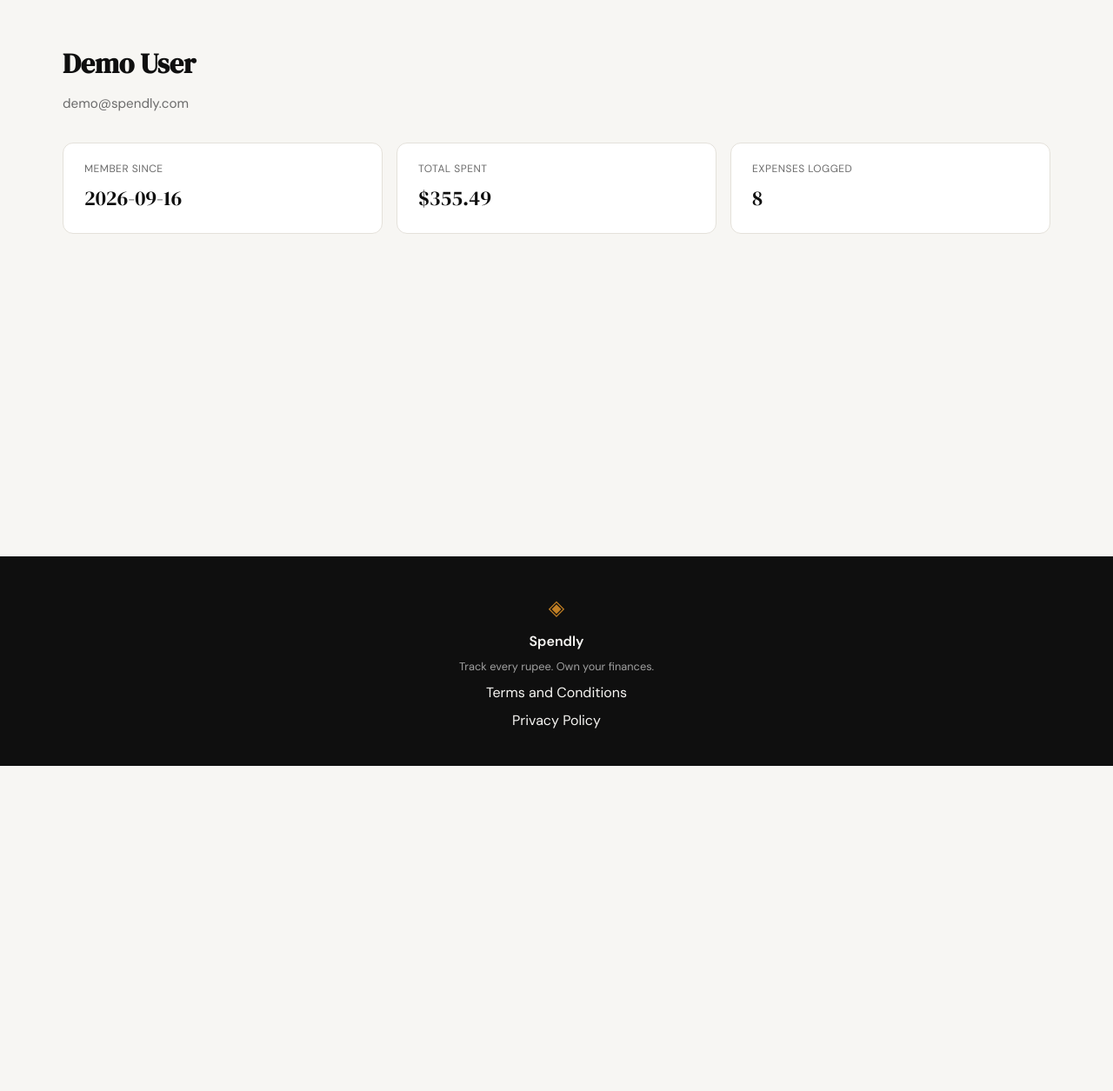
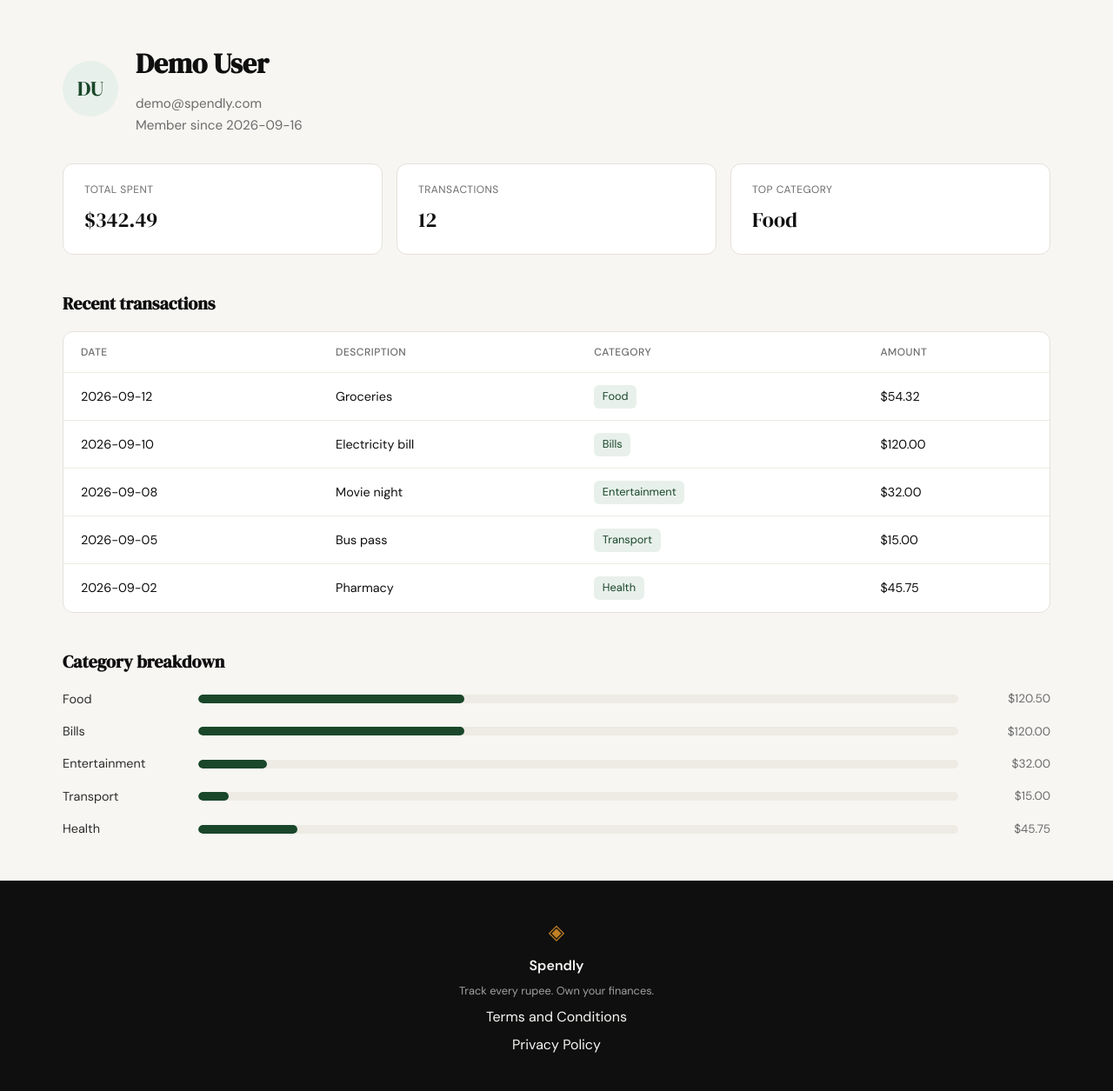
Before and after one commit to mtsss9/ExpenseSheetAiApp, a Flask app: page /profile in a window 1280 px wide. Shown: the part 61-1316 px from the top of the page at 87% size. Before the commit the page ends 942 px from the top, so only its background shows below. Run offline with Flask 3, Linux system fonts and the light colour scheme; the visitor is signed in with stand-in values (Sample User, id 1); data comes from the database, SQL or seed files in the repository.

Commit message:
Implement full profile page UI per updated Step 4 spec
Adds avatar initials, a top-category stat, a hardcoded transaction
history table, and a category breakdown section to /profile, matching
the revised 04-profile-page.md spec (static UI data now, real queries
land in Step 5).

Co-Authored-By: Claude Sonnet 5 <noreply@anthropic.com>
Claude-Session: https://claude.ai/code/session_01Ms6jBAPevxD6XkYsw3FVUE

```diff
--- a/app.py
+++ b/app.py
@@ -128,20 +128,38 @@ def profile():
         return redirect(url_for("login"))
 
     user = get_user_by_id(session["user_id"])
+    initials = "".join(part[0].upper() for part in user["name"].split()[:2])
 
-    conn = get_db()
-    summary = conn.execute(
-        "SELECT COUNT(*) AS expense_count, COALESCE(SUM(amount), 0) AS total "
-        "FROM expenses WHERE user_id = ?",
-        (session["user_id"],),
-    ).fetchone()
-    conn.close()
+    # Step 4: static, hardcoded UI data — real queries are wired up in Step 5
+    stats = {
+        "total_spent": 342.49,
+        "transaction_count": 12,
+        "top_category": "Food",
+    }
+
+    transactions = [
+        {"date": "2026-09-12", "description": "Groceries", "category": "Food", "amount": 54.32},
+        {"date": "2026-09-10", "description": "Electricity bill", "category": "Bills", "amount": 120.00},
+        {"date": "2026-09-08", "description": "Movie night", "category": "Entertainment", "amount": 32.00},
+        {"date": "2026-09-05", "description": "Bus pass", "category": "Transport", "amount": 15.00},
+        {"date": "2026-09-02", "description": "Pharmacy", "category": "Health", "amount": 45.75},
+    ]
+
+    breakdown = [
+        {"category": "Food", "total": 120.50, "percent": 35},
+        {"category": "Bills", "total": 120.00, "percent": 35},
+        {"category": "Entertainment", "total": 32.00, "percent": 9},
+        {"category": "Transport", "total": 15.00, "percent": 4},
+        {"category": "Health", "total": 45.75, "percent": 13},
+    ]
 
     return render_template(
         "profile.html",
         user=user,
-        total=summary["total"],
-        expense_count=summary["expense_count"],
+        initials=initials,
+        stats=stats,
+        transactions=transactions,
+        breakdown=breakdown,
     )
 
 
--- a/static/css/style.css
+++ b/static/css/style.css
@@ -755,10 +755,75 @@ a { color: inherit; text-decoration: none; }
 /* Profile                                                             */
 /* ------------------------------------------------------------------ */
 
+.profile-card {
+    display: flex;
+    align-items: center;
+    gap: 1.25rem;
+    margin-bottom: 2rem;
+}
+
+.profile-avatar {
+    flex-shrink: 0;
+    width: 64px;
+    height: 64px;
+    border-radius: 50%;
+    background: var(--accent-light);
+    color: var(--accent);
+    font-family: var(--font-display);
+    font-size: 1.5rem;
+    display: flex;
+    align-items: center;
+    justify-content: center;
+}
+
+.profile-section-title {
+    font-family: var(--font-display);
+    font-size: 1.25rem;
+    color: var(--ink);
+    margin: 2.5rem 0 1rem;
+}
+
 .profile-stats {
     display: flex;
     flex-wrap: wrap;
     gap: 1rem;
+}
+
+.category-breakdown {
+    display: flex;
+    flex-direction: column;
+    gap: 0.9rem;
+}
+
+.breakdown-row {
+    display: grid;
+    grid-template-columns: 140px 1fr 90px;
+    align-items: center;
+    gap: 1rem;
+}
+
+.breakdown-label {
+    color: var(--ink-soft);
+    font-size: 0.9rem;
+}
+
+.breakdown-track {
+    background: var(--border-soft);
+    border-radius: var(--radius-sm);
+    height: 10px;
+    overflow: hidden;
+}
+
+.breakdown-bar {
+    background: var(--accent);
+    height: 100%;
+    border-radius: var(--radius-sm);
+}
+
+.breakdown-value {
+    color: var(--ink-muted);
+    font-size: 0.85rem;
+    text-align: right;
 }
 
 .stat-tile {
--- a/templates/profile.html
+++ b/templates/profile.html
@@ -7,24 +7,65 @@
 <section class="dashboard-section">
     <div class="dashboard-container">
 
-        <div class="dashboard-header">
-            <h1 class="dashboard-title">{{ user.name }}</h1>
-            <p class="dashboard-subtitle">{{ user.email }}</p>
+        <div class="profile-card">
+            <div class="profile-avatar">{{ initials }}</div>
+            <div>
+                <h1 class="dashboard-title">{{ user.name }}</h1>
+                <p class="dashboard-subtitle">{{ user.email }}</p>
+                <p class="dashboard-subtitle">Member since {{ user.created_at[:10] }}</p>
+            </div>
         </div>
 
         <div class="profile-stats">
             <div class="stat-tile">
-                <span class="stat-label">Member since</span>
-                <span class="stat-value">{{ user.created_at[:10] }}</span>
+                <span class="stat-label">Total spent</span>
+                <span class="stat-value">${{ "%.2f"|format(stats.total_spent) }}</span>
             </div>
             <div class="stat-tile">
-                <span class="stat-label">Total spent</span>
-                <span class="stat-value">${{ "%.2f"|format(total) }}</span>
+                <span class="stat-label">Transactions</span>
+                <span class="stat-value">{{ stats.transaction_count }}</span>
             </div>
             <div class="stat-tile">
-                <span class="stat-label">Expenses logged</span>
-                <span class="stat-value">{{ expense_count }}</span>
+                <span class="stat-label">Top category</span>
+                <span class="stat-value">{{ stats.top_category }}</span>
             </div>
+        </div>
+
+        <h2 class="profile-section-title">Recent transactions</h2>
+        <div class="expense-table-wrap">
+            <table class="expense-table">
+                <thead>
+                    <tr>
+                        <th>Date</th>
+                        <th>Description</th>
+                        <th>Category</th>
+                        <th class="amount-col">Amount</th>
+                    </tr>
+                </thead>
+                <tbody>
+                    {% for transaction in transactions %}
+                    <tr>
+                        <td>{{ transaction.date }}</td>
+                        <td>{{ transaction.description }}</td>
+                        <td><span class="category-pill">{{ transaction.category }}</span></td>
+                        <td class="amount-col">${{ "%.2f"|format(transaction.amount) }}</td>
+                    </tr>
+                    {% endfor %}
+                </tbody>
+            </table>
+        </div>
+
+        <h2 class="profile-section-title">Category breakdown</h2>
+        <div class="category-breakdown">
+            {% for item in breakdown %}
+            <div class="breakdown-row">
+                <span class="breakdown-label">{{ item.category }}</span>
+                <div class="breakdown-track">
+                    <div class="breakdown-bar" style="width: {{ item.percent }}%"></div>
+                </div>
+                <span class="breakdown-value">${{ "%.2f"|format(item.total) }}</span>
+            </div>
+            {% endfor %}
         </div>
 
     </div>
```
Also changed, not shown: .claude/specs/04-profile-page.md.
